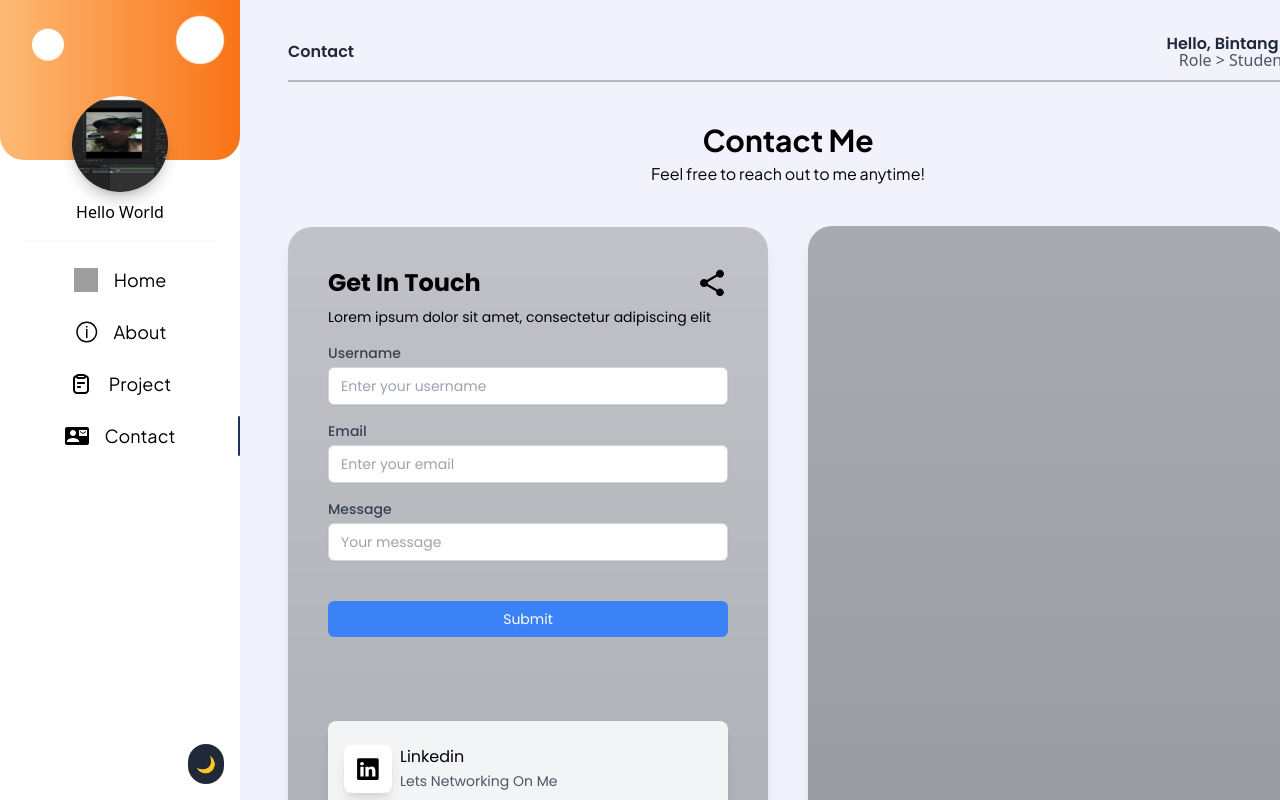
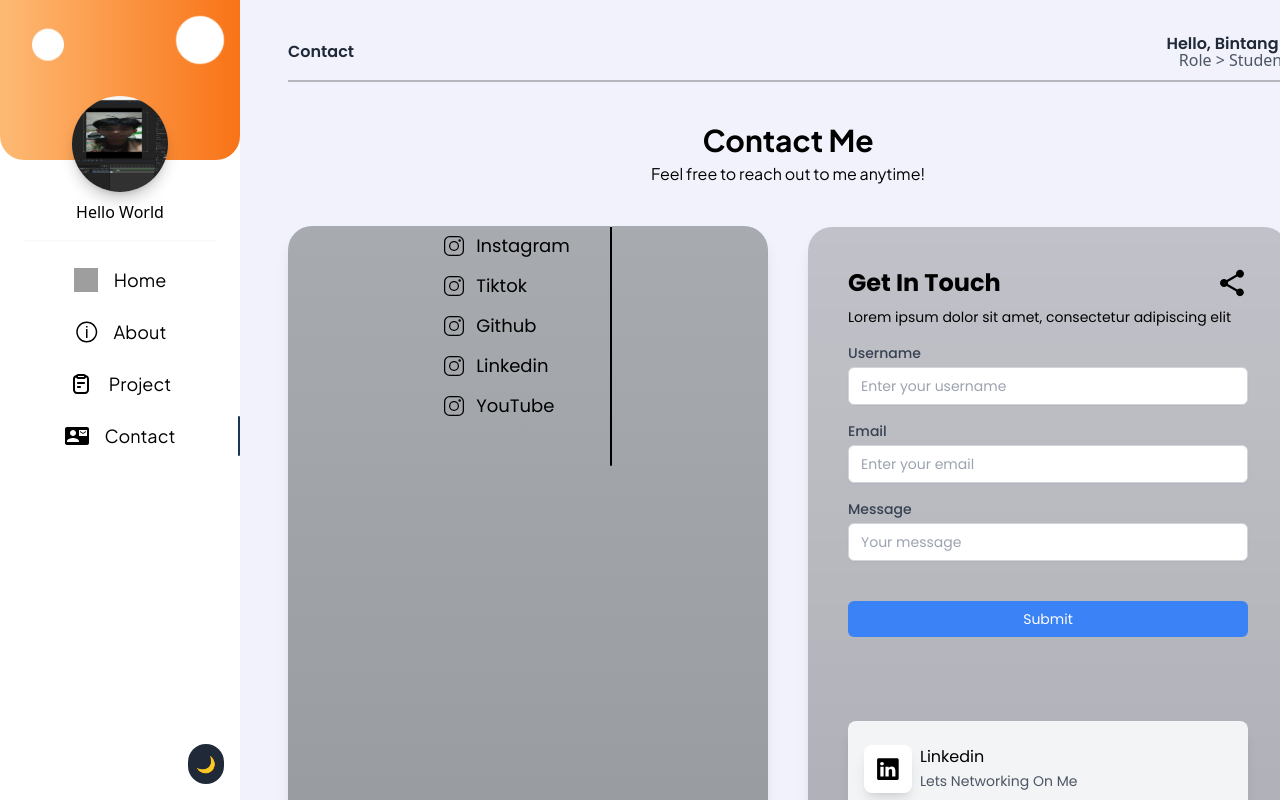
Before and after one commit to Bibintanggg/porto-V3, a React (Vite) app: page /contact in a window 1280 px wide. Shown: the top 800 px of the page. Built offline with nearby package versions, Linux system fonts and the light colour scheme; grey boxes are pictures that could not be loaded.

Commit message:
New Layout

```diff
--- a/src/Pages/Contact.jsx
+++ b/src/Pages/Contact.jsx
@@ -29,6 +29,14 @@ const platforms = [
     link: "https://www.instagram.com/bintang.ydha_/",
   },
 ];
+
+const medSosial = [
+  { title: "Instagram", icon: InstagramIcon },
+  { title: "Tiktok", icon: InstagramIcon },
+  { title: "Github", icon: InstagramIcon },
+  { title: "Linkedin", icon: InstagramIcon },
+  { title: "YouTube", icon: InstagramIcon },
+]
 function Contact() {
   const { darkMode } = useDarkMode();
   const [formData, setFormData] = useState({
@@ -69,6 +77,7 @@ function Contact() {
   };
 
   const [isOpen, setIsOpen] = useState(true)
+
 
 
   return (
@@ -141,6 +150,26 @@ function Contact() {
                 isOpen ? "" : "flex flex-col"
               }`}
             >
+
+              <div className={` w-[30rem] min-h-[53.5rem] isolate rounded-3xl bg-gradient-to-b
+                from-black/20 to-black/30 shadow-lg  ${darkMode ? "bg-gradient-to-b from-black/20 to-black/30" : "bg-gray-300"}
+              ${isOpen ? "w-[30rem]" : "w-[20rem]"}`}>
+
+                <div className="flex justify-center">
+                  <div className="flex gap-10">
+                    <div>
+                    {medSosial.map((media, index) => (
+                      <div key={index} className="flex items-center gap-3 h-10">
+                        <img src={media.icon} className="w-5"/>
+                        <button className="font-poppins text-lg">{media.title}</button>
+                      </div>
+                    ))}
+                    </div>
+                    <hr className="w-0.5 bg-black h-60 rounded-full" />
+
+                  </div>
+                </div>
+              </div>
               <div
                 className={`w-[30rem] min-h-[30rem] isolate rounded-3xl bg-gradient-to-b
                 from-black/20 to-black/30 shadow-lg ${
@@ -217,9 +246,6 @@ function Contact() {
                 </div>
               </div>
 
-              <div className={` w-[30rem] min-h-[53.5rem] isolate rounded-3xl bg-gradient-to-b
-                from-black/20 to-black/30 shadow-lg  ${darkMode ? "bg-gradient-to-b from-black/20 to-black/30" : "bg-gray-300"}
-              ${isOpen ? "w-[30rem]" : "w-[20rem]"}`}></div>
             </div>
           </div>
         </div>
```
